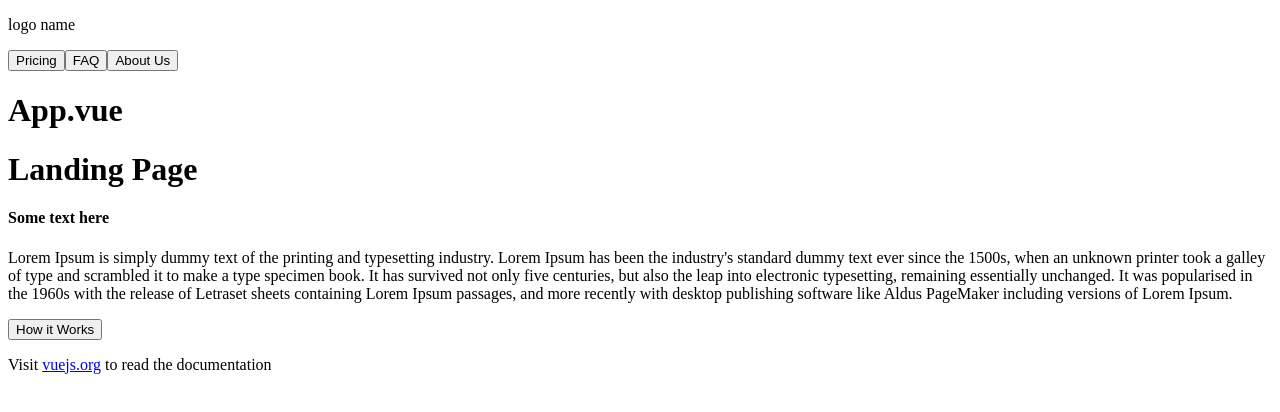
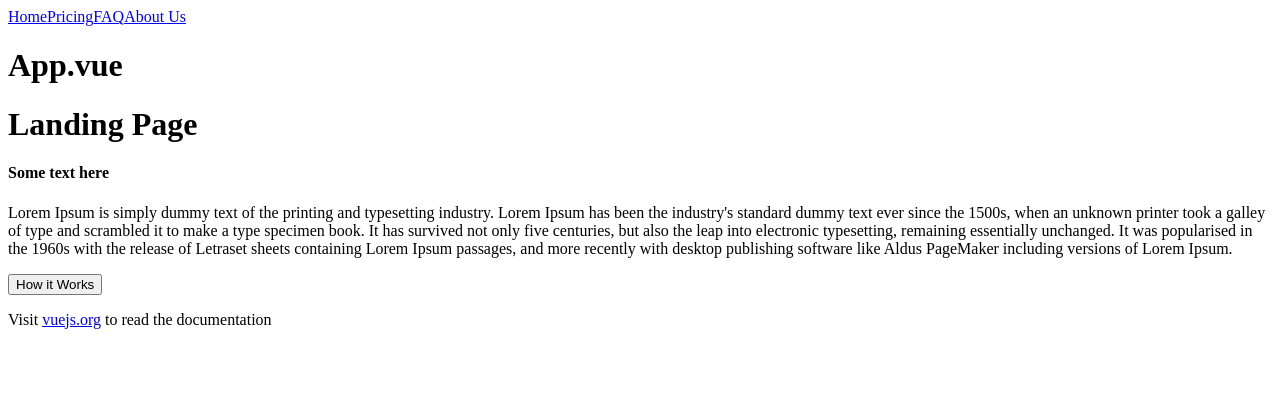
Before and after one commit to EricP7/TAW-final-project, a Vue app: page / in a window 1280 px wide. Shown: the top 412 px of the page. Built offline with nearby package versions, Linux system fonts and the light colour scheme.

Commit message:
added page routing & changed header to nav element

```diff
--- a/package.json
+++ b/package.json
@@ -12,7 +12,8 @@
     "preview": "vite preview"
   },
   "dependencies": {
-    "vue": "^3.5.22"
+    "vue": "^3.5.22",
+    "vue-router": "^4.6.3"
   },
   "devDependencies": {
     "@vitejs/plugin-vue": "^6.0.1",
--- a/src/App.vue
+++ b/src/App.vue
@@ -1,6 +1,7 @@
 <script setup>
 import Header from "./components/landing_page/Header.vue";
 import LandingPage from "./components/landing_page/LandingPage.vue";
+import { RouterLink, RouterView } from "vue-router";
 </script>
 
 <template>
--- a/src/components/landing_page/Header.vue
+++ b/src/components/landing_page/Header.vue
@@ -1,12 +1,14 @@
-<script setup></script>
+<script setup>
+import { RouterLink, RouterView } from "vue-router";
+</script>
 
 <template>
-    <header>
-        <p>logo name</p>
-        <button>Pricing</button>
-        <button>FAQ</button>
-        <button>About Us</button>
-    </header>
+    <nav>
+        <RouterLink to="/">Home</RouterLink>
+        <RouterLink to="/pricing">Pricing</RouterLink>
+        <RouterLink to="/faq">FAQ</RouterLink>
+        <RouterLink to="/aboutus">About Us</RouterLink>
+    </nav>
 </template>
 
 <style></style>
```
Also changed, not shown: src/main.js (+20 -3 lines), .pnp.cjs, 1 other file (tests, documents, lock files or other folders).
